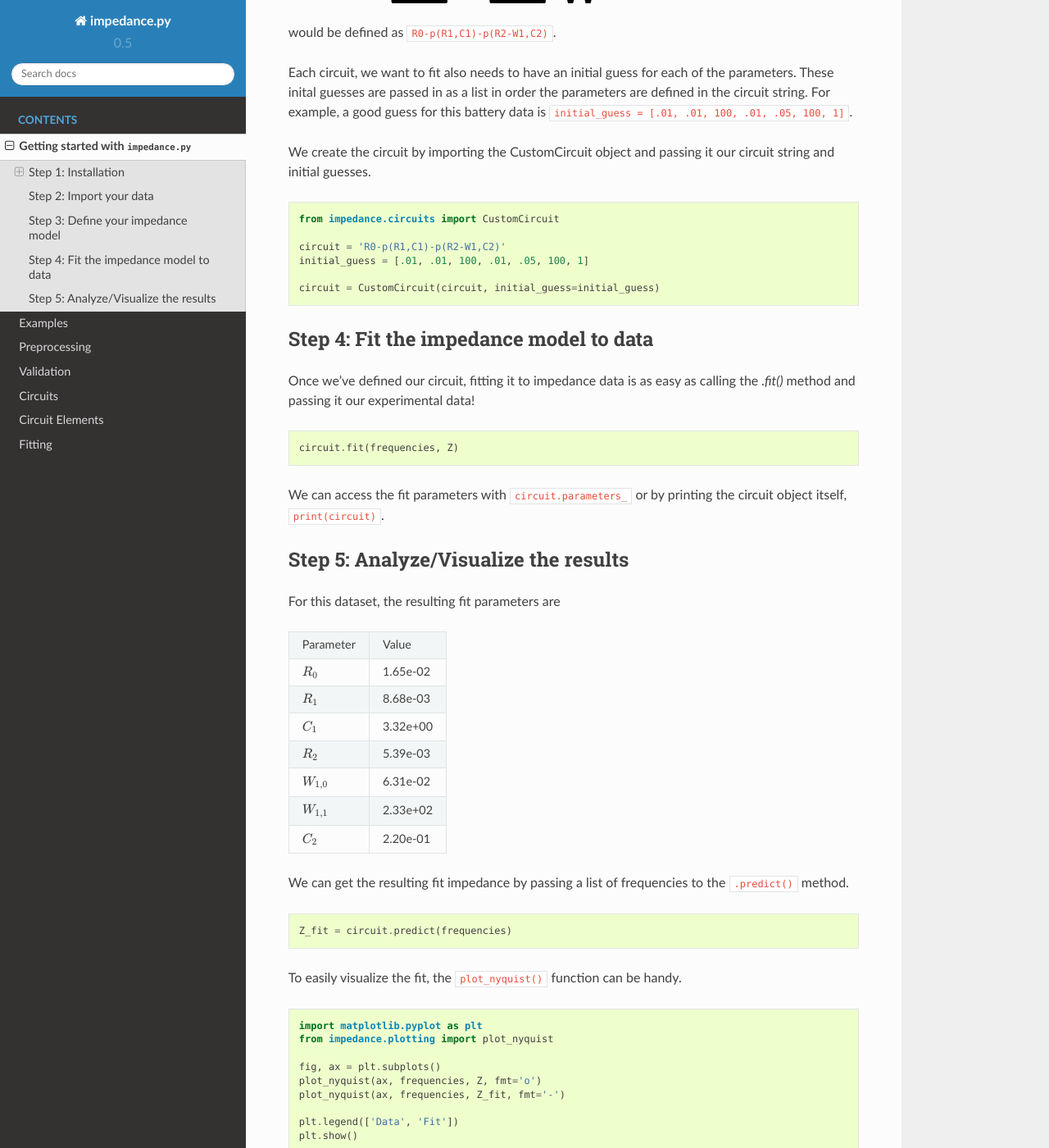
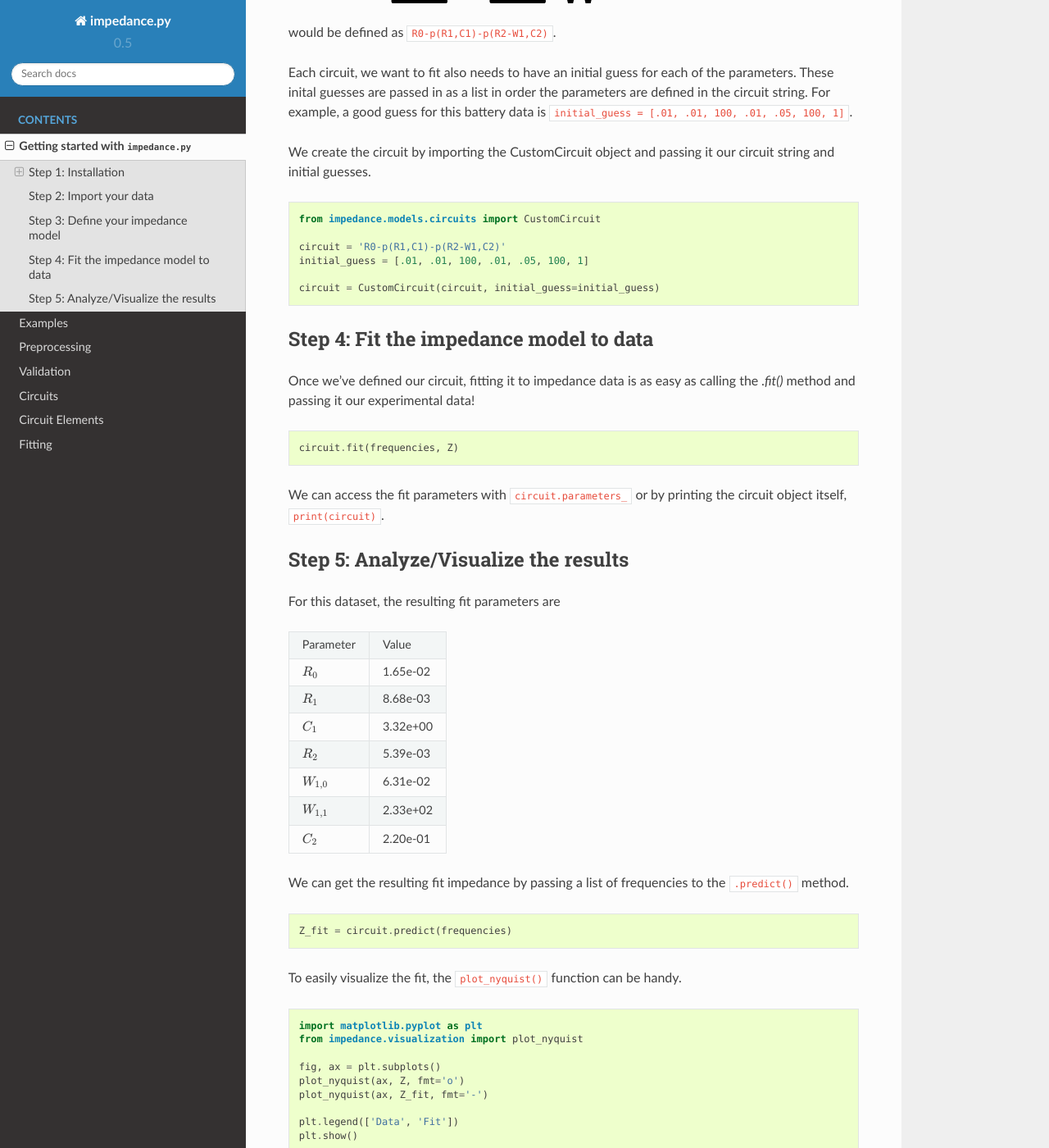
Before and after one commit to ECSHackWeek/impedance.py, a Sphinx documentation site: the page built from docs/source/getting-started.rst, in a window 1280 px wide and 1400 px high, scrolled down 3369 px. Shown: the whole window at 82% size. Built offline with Sphinx 7.4.7 and the Read the Docs theme 2.0.0, drawn with Linux system fonts in a browser that asks for light colours.

Commit message:
update getting started rst to use new API

```diff
--- a/docs/source/getting-started.rst
+++ b/docs/source/getting-started.rst
@@ -157,7 +157,7 @@ circuit string and initial guesses.
 
 .. code-block:: python
 
-  from impedance.circuits import CustomCircuit
+  from impedance.models.circuits import CustomCircuit
 
   circuit = 'R0-p(R1,C1)-p(R2-W1,C2)'
   initial_guess = [.01, .01, 100, .01, .05, 100, 1]
@@ -205,11 +205,11 @@ To easily visualize the fit, the :code:`plot_nyquist()` function can be handy.
 .. code-block:: python
 
   import matplotlib.pyplot as plt
-  from impedance.plotting import plot_nyquist
+  from impedance.visualization import plot_nyquist
 
   fig, ax = plt.subplots()
-  plot_nyquist(ax, frequencies, Z, fmt='o')
-  plot_nyquist(ax, frequencies, Z_fit, fmt='-')
+  plot_nyquist(ax, Z, fmt='o')
+  plot_nyquist(ax, Z_fit, fmt='-')
 
   plt.legend(['Data', 'Fit'])
   plt.show()
```
